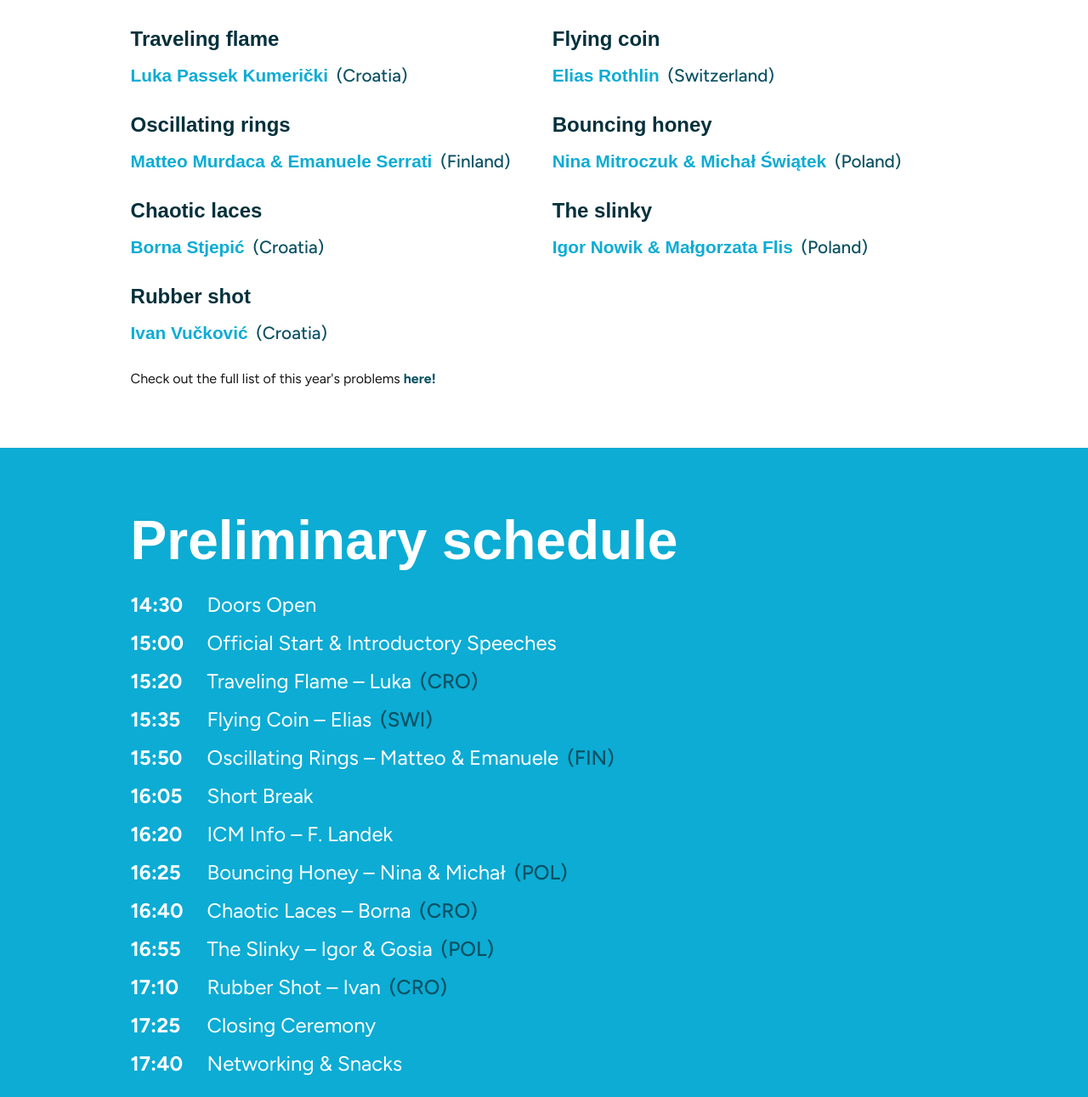
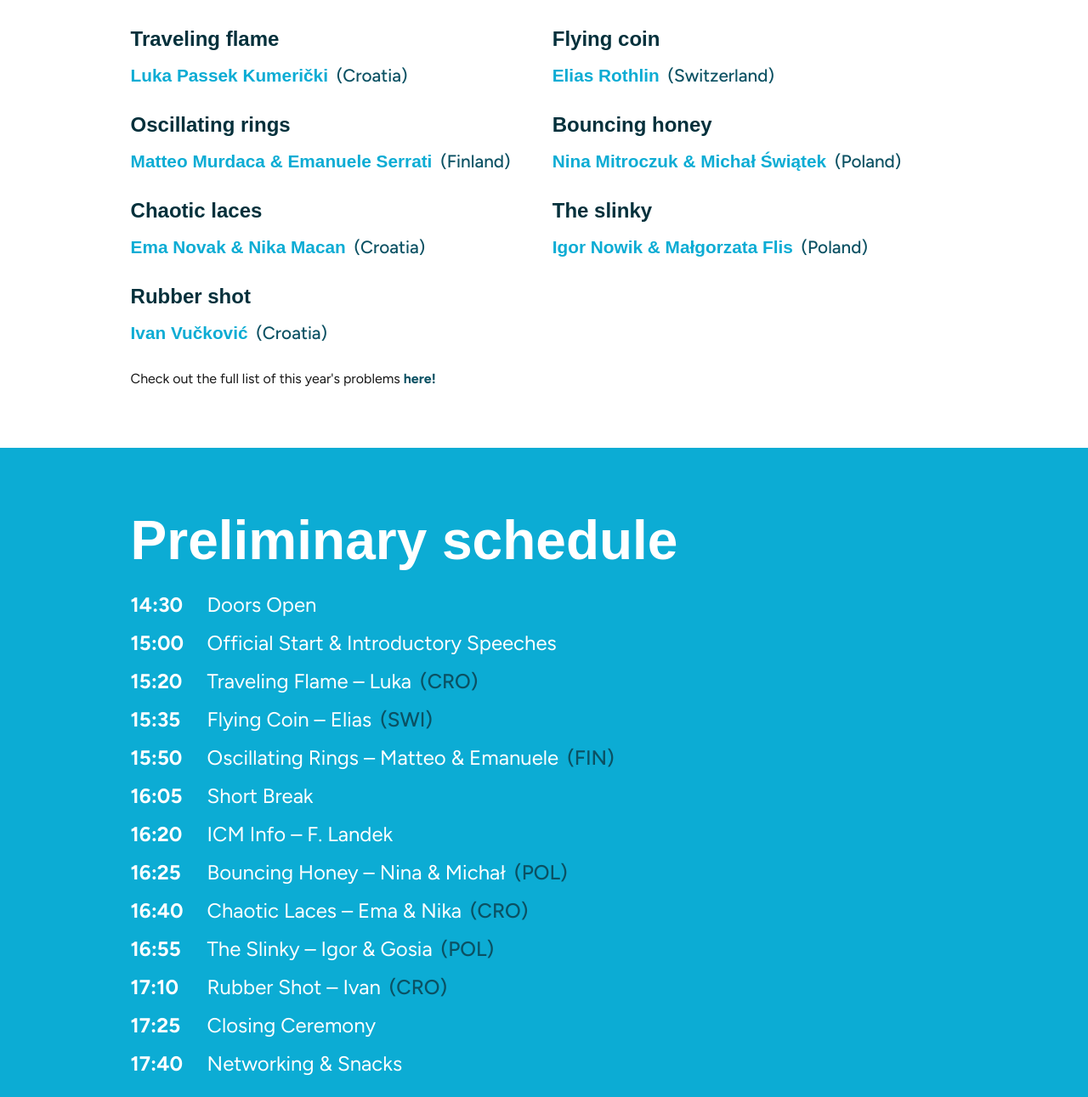
Before and after one commit to iptcro/fiking-web, a Next.js app: page /conference in a window 1280 px wide. Shown: the part 982-2273 px from the top of the page at 85% size. Built offline with nearby package versions, Linux system fonts and the light colour scheme; a web font is replaced by a local one.

Commit message:
Changed laces

```diff
--- a/src/pages/conference.tsx
+++ b/src/pages/conference.tsx
@@ -78,7 +78,7 @@ export default function ConferencePage() {
                         },
                         {
                             title: "Chaotic laces",
-                            lecturer: "Borna Stjepić",
+                            lecturer: "Ema Novak & Nika Macan",
                             country: "Croatia",
                         },
                         {
@@ -116,7 +116,7 @@ export default function ConferencePage() {
                         { time: "16:05", event: "Short Break" },
                         { time: "16:20", event: "ICM Info – F. Landek" },
                         { time: "16:25", event: "Bouncing Honey – Nina & Michał ", country: "POL" },
-                        { time: "16:40", event: "Chaotic Laces – Borna ", country: "CRO" },
+                        { time: "16:40", event: "Chaotic Laces – Ema & Nika ", country: "CRO" },
                         { time: "16:55", event: "The Slinky – Igor & Gosia ", country: "POL" },
                         { time: "17:10", event: "Rubber Shot – Ivan ", country: "CRO" },
                         { time: "17:25", event: "Closing Ceremony" },
```
